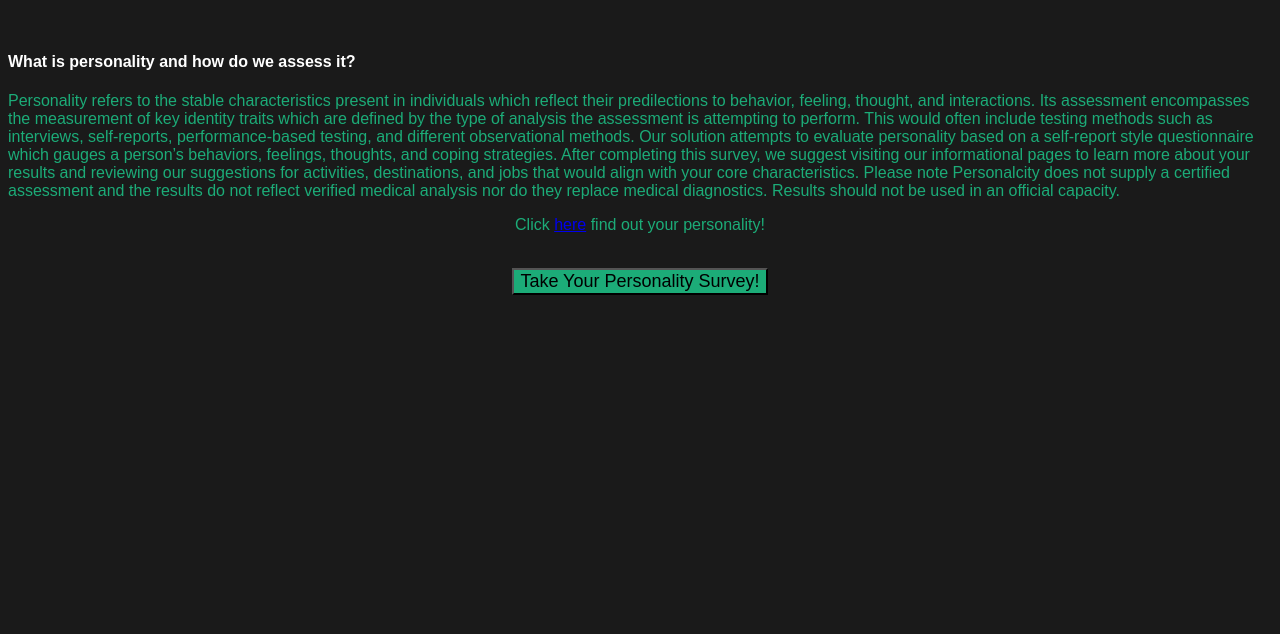
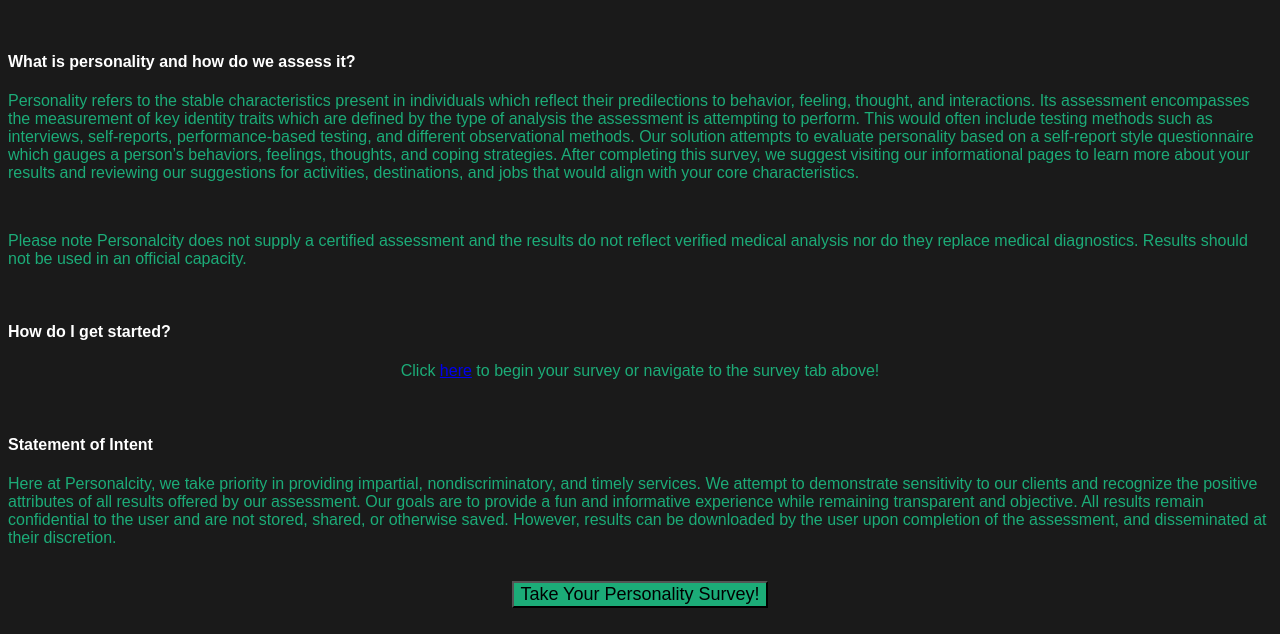
Before and after one commit to bdt266/personality, a website: page public/index.html in a window 1280 px wide. Shown: the part 349-983 px from the top of the page. Before the commit the page ends 800 px from the top, so only its background shows below. Drawn offline with Linux system fonts and the light colour scheme.

Commit message:
Update index.html

```diff
--- a/public/index.html
+++ b/public/index.html
@@ -24,10 +24,24 @@
   <p style="text-align:center">Find out some recommended places and activities of your personality with the help of Personalcity!</p>
   <br>
   <h4>What is personality and how do we assess it?</h4>
-  <p>Personality refers to the stable characteristics present in individuals which reflect their predilections to behavior, feeling, thought, and interactions. Its assessment encompasses the measurement of key identity traits which are defined by the type of analysis the assessment is attempting to perform. This would often include testing methods such as interviews, self-reports, performance-based testing, and different observational methods. Our solution attempts to evaluate personality based on a self-report style questionnaire which gauges a person’s behaviors, feelings, thoughts, and coping strategies. After completing this survey, we suggest visiting our informational pages to learn more about your results and reviewing our suggestions for activities, destinations, and jobs that would align with your core characteristics.
-
-Please note Personalcity does not supply a certified assessment and the results do not reflect verified medical analysis nor do they replace medical diagnostics. Results should not be used in an official capacity. </p>
-  <p style="text-align:center">Click <a href=personalitySurveyPage.html><u>here</u></a> find out your personality!</p>
+  <p>Personality refers to the stable characteristics present in individuals which reflect their predilections to behavior, feeling, thought, and interactions.
+    Its assessment encompasses the measurement of key identity traits which are defined by the type of analysis the assessment is attempting to perform.
+    This would often include testing methods such as interviews, self-reports, performance-based testing, and different observational methods.
+    Our solution attempts to evaluate personality based on a self-report style questionnaire which gauges a person’s behaviors, feelings, thoughts, and coping
+    strategies. After completing this survey, we suggest visiting our informational pages to learn more about your results and reviewing our suggestions for
+    activities, destinations, and jobs that would align with your core characteristics.</p>
+  <br>
+  <p>Please note Personalcity does not supply a certified assessment and the results do not reflect verified medical analysis nor do they replace medical diagnostics.
+  Results should not be used in an official capacity.</p>
+  <br>
+  <h4>How do I get started?</h4>
+  <p style="text-align:center">Click <a href=personalitySurveyPage.html><u>here</u></a> to begin your survey or navigate to the survey tab above!</p>
+  <br>
+  <h4>Statement of Intent</h4>
+  <p>Here at Personalcity, we take priority in providing impartial, nondiscriminatory, and timely services. We attempt to demonstrate sensitivity to our clients
+    and recognize the positive attributes of all results offered by our assessment. Our goals are to provide a fun and informative experience while remaining
+    transparent and objective. All results remain confidential to the user and are not stored, shared, or otherwise saved. However, results can be downloaded by
+    the user upon completion of the assessment, and disseminated at their discretion.</p>
   <br>
   <div class="tabs">
     <a href="personalitySurveyPage.html">
```
